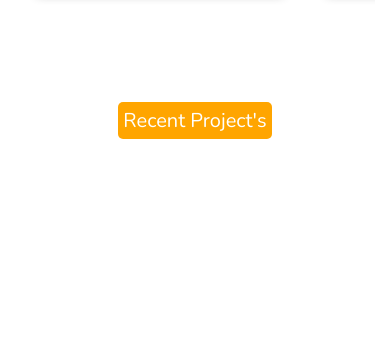
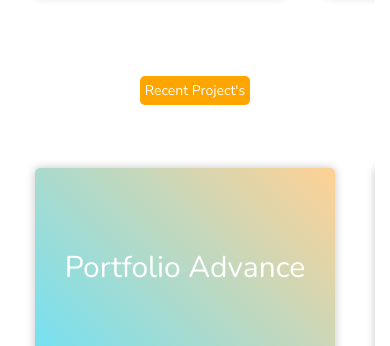
Before and after one commit to navadeepak/portfolio-dynamic, a plain HTML site: page index.html in a window 390 px wide. Shown: the part 1208-1554 px from the top of the page. Drawn offline with nearby package versions, Linux system fonts and the light colour scheme.

Commit message:
stylemobile.css

```diff
--- a/stylemobile.css
+++ b/stylemobile.css
@@ -134,7 +134,7 @@
         top: 39vh;
         left: 40vw;
     }
-    .second-comp,.third-comp,.fourth-comp,.fifth-comp,.sixth-comp,.seventh-comp,.eighth-comp,.ninth-comp{
+    .second-comp,.third-comp,.fourth-comp,.fifth-comp,.sixth-comp,.seventh-comp,.eighth-comp,.ninth-comp,.project-comp{
         width: 360px;
         height: 50vh;
         display: flex;
@@ -142,7 +142,7 @@
         flex-direction: column;
         justify-content: space-evenly;
     }
-    .title-achivement,.title-certificates,.title-skill,.title-usetool,.title-os,.title-script,.title-connect,.title-contact{
+    .title-achivement,.title-certificates,.title-skill,.title-usetool,.title-os,.title-script,.title-connect,.title-contact,.title-project{
         background-color: orange;
         display: flex;
         align-items: center;
@@ -153,7 +153,7 @@
         padding: 5px;
         font-size: 14px;
     }
-    .achivement-container,.certificates-container,.tool-container,.os-container,.script-container,.connect-container,.contact-container{
+    .achivement-container,.certificates-container,.tool-container,.os-container,.script-container,.connect-container,.contact-container,.project-container{
         overflow-x: auto;
         display: flex;
         align-items: center;
```
